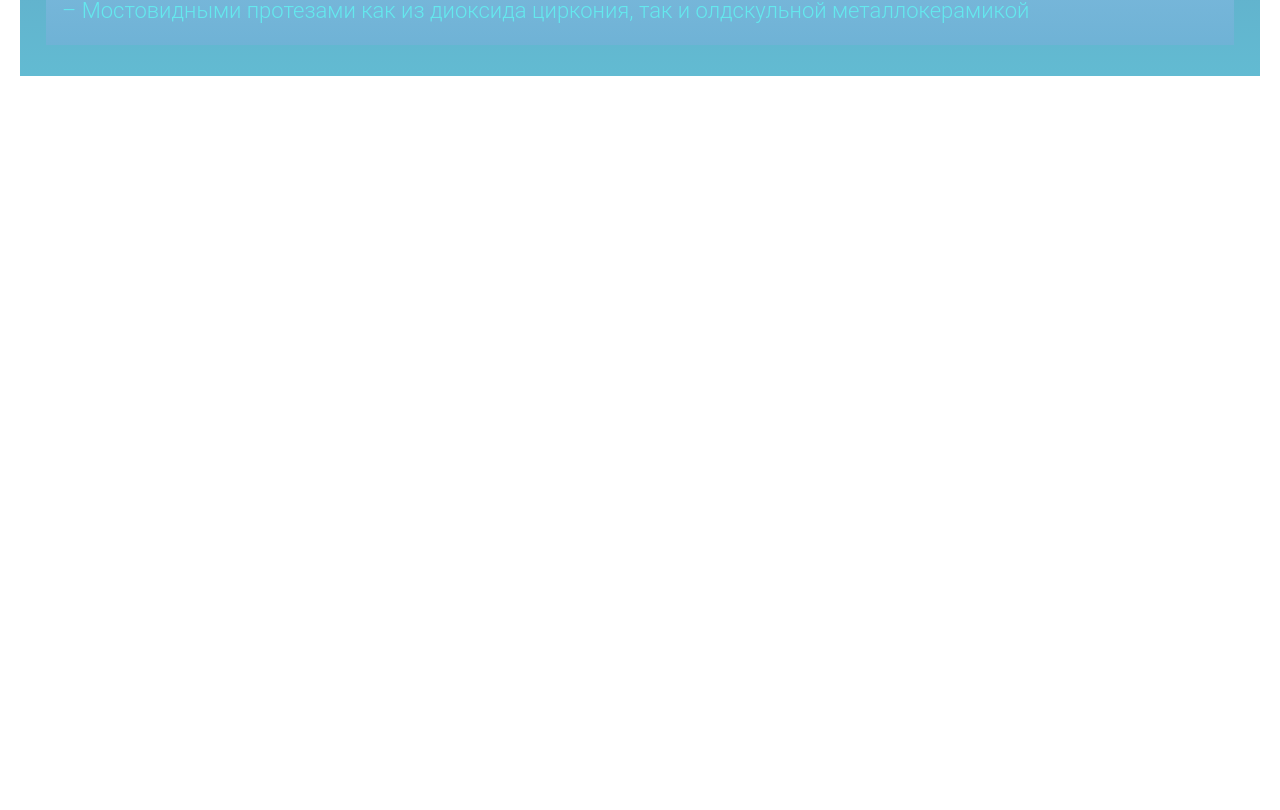
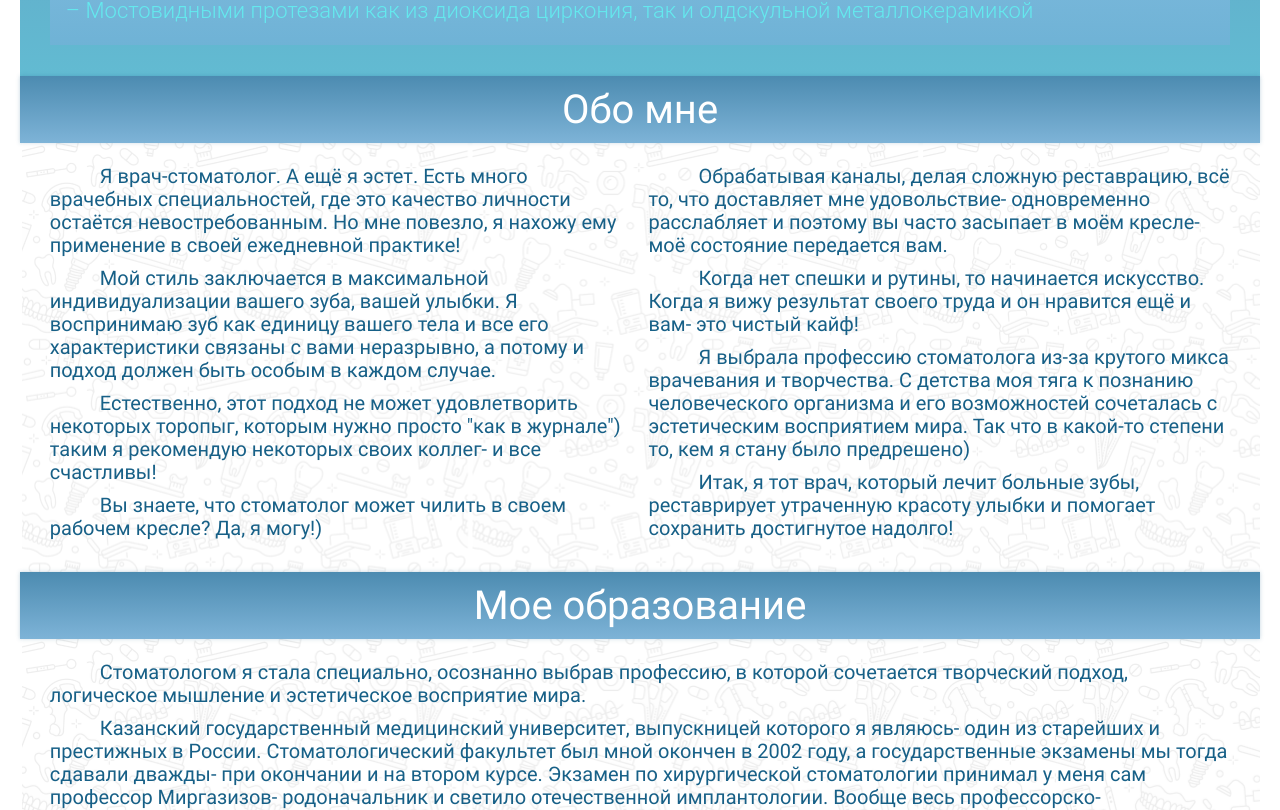
Before and after one commit to VitalyTikhonov/dentists-website, a React (Create React App) app: page /#/ in a window 1280 px wide. Shown: the part 1290-2100 px from the top of the page. Before the commit the page ends 1366 px from the top, so only its background shows below. Built offline with nearby package versions, Linux system fonts and the light colour scheme; a web font is replaced by a local one.

Commit message:
Made TextSection basic layout

```diff
--- a/src/App.js
+++ b/src/App.js
@@ -4,8 +4,12 @@ import "./App.scss";
 import Header from './components/Header/Header';
 import Cover from './components/Cover/Cover';
 import Services from './components/Services/Services';
+import TextSection from './components/TextSection/TextSection';
 import UIControls from "./components/UIControls/UIControls";
 import Counter from "./components/v1/counter/Counter";
+
+import textAboutDoctor from "./data/text-about-doctor.json";
+import textEducation from "./data/text-education.json";
 
 function App() {
   return (
@@ -15,12 +19,17 @@ function App() {
         <Switch>
           <Route exact path='/'>
             <Cover />
+
             <Services />
+
+            <TextSection textData={textAboutDoctor} columns />
+
+            <TextSection textData={textEducation} />
           </Route>
 
           {/* <Route path='/signup'>
-          <Signup />
-        </Route> */}
+            <Signup />
+          </Route> */}
 
           <Route path="/ui-development">
             <UIControls />
--- a/src/components/Services/Services.scss
+++ b/src/components/Services/Services.scss
@@ -4,7 +4,7 @@
   display: flex;
   flex-direction: column;
   align-items: center;
-  padding: 8px 26px 18px;
+  padding: 8px $paddingBasic 18px;
   background: linear-gradient(
     180deg,
     #64e9ee -55.42%,
--- /dev/null
+++ b/src/components/TextSection/TextSection.js
@@ -0,0 +1,21 @@
+import "./TextSection.scss";
+import Headline from "../Headline/Headline";
+import cn from "classnames";
+
+function TextSection({ textData, columns }) {
+  const { title, blocks } = textData;
+
+  return (
+    <section className="textSection" >
+      <div className="textSection__title-bar" >
+        <Headline level={2} color="white" >{title}</Headline>
+      </div>
+
+      <div className={cn("textSection__body", { textSection__columns: columns })} >
+        {blocks.map((blocks) => blocks.map((paragraph) => <p className="textSection__paragraph" >{paragraph}</p>))}
+      </div>
+    </section>
+  );
+}
+
+export default TextSection;
--- /dev/null
+++ b/src/components/TextSection/TextSection.scss
@@ -0,0 +1,33 @@
+@import "../../css-variables.scss";
+
+// .textSection {
+// }
+
+.textSection__title-bar {
+  display: flex;
+  justify-content: center;
+  padding: 10px 0;
+  background: linear-gradient(360deg, #97c8eb -51.59%, #176087 207.97%);
+  box-shadow: 0px 0px 4px rgba(23, 96, 135, 0.25);
+}
+
+.textSection__body {
+  box-sizing: border-box;
+  padding: 22px $paddingBasic;
+  background-image: url(../../images/styling-images/wallpaper_background_grey_transp.png);
+  background-repeat: repeat;
+  background-size: 450.56px;
+}
+
+.textSection__columns {
+  columns: 2;
+}
+
+.textSection__paragraph {
+  margin: 0 0 10px;
+  font-weight: 400;
+  font-size: $FS1240_SECTION_BODY;
+  line-height: 23px;
+  color: $DARK_BLUE;
+  text-indent: 50px;
+}
--- /dev/null
+++ b/src/data/text-about-doctor.json
@@ -0,0 +1,17 @@
+{
+  "title": "Обо мне",
+  "blocks": [
+    [
+      "Я врач-стоматолог. А ещё я эстет. Есть много врачебных специальностей, где это качество личности остаётся невостребованным. Но мне повезло, я нахожу ему применение в своей ежедневной практике!",
+      "Мой стиль заключается в максимальной индивидуализации вашего зуба, вашей улыбки. Я воспринимаю зуб как единицу вашего тела и все его характеристики связаны с вами неразрывно, а потому и подход должен быть особым в каждом случае.",
+      "Естественно, этот подход не может удовлетворить некоторых торопыг, которым нужно просто \"как в журнале\") таким я рекомендую некоторых своих коллег- и все счастливы!"
+    ],
+    [
+      "Вы знаете, что стоматолог может чилить в своем рабочем кресле? Да, я могу!)",
+      "Обрабатывая каналы, делая сложную реставрацию, всё то, что доставляет мне удовольствие- одновременно расслабляет и поэтому вы часто засыпает в моём кресле- моё состояние передается вам.",
+      "Когда нет спешки и рутины, то начинается искусство. Когда я вижу результат своего труда и он нравится ещё и вам- это чистый кайф!",
+      "Я выбрала профессию стоматолога из-за крутого микса врачевания и творчества. С детства моя тяга к познанию человеческого организма и его возможностей сочеталась с эстетическим восприятием мира. Так что в какой-то степени то, кем я стану было предрешено)",
+      "Итак, я тот врач, который лечит больные зубы, реставрирует утраченную красоту улыбки и помогает сохранить достигнутое надолго!"
+    ]
+  ]
+}
--- /dev/null
+++ b/src/data/text-education.json
@@ -0,0 +1,11 @@
+{
+  "title": "Мое образование",
+  "blocks": [
+    [
+      "Стоматологом я стала специально, осознанно выбрав профессию, в которой сочетается творческий подход, логическое мышление и эстетическое восприятие мира.",
+      "Казанский государственный медицинский университет, выпускницей которого я являюсь- один из старейших и престижных в России. Стоматологический факультет был мной окончен в 2002 году, а государственные экзамены мы тогда сдавали дважды- при окончании и на втором курсе. Экзамен по хирургической стоматологии принимал у меня сам профессор Миргазизов- родоначальник и светило отечественной имплантологии. Вообще весь профессорско- преподавательских состав был абсолютно выдающимся, и о каждом преподавателе я могу рассказывать часами. Но краткость- сестра таланта😁.",
+      "Поэтому далее была интернатура- это особый, ныне упразднённый, вид последипломного обучения выпускников медицинских факультетов,  который позволил попробовать свои силы в разных сферах стоматологии в самом начале карьеры- ведь у нас было по 2.5 месяца чистой практики один на один с пациентом (под чутким руководством врача- наставника) в качестве стоматолога- терапевта, стоматолога- ортопеда, стоматолога-хирурга и детского стоматолога. Каждый вид деятельности проходил на своей базе- в муниципальной стоматологической поликлинике, челюстно- лицевом отделении стационара и в детской стоматологии.",
+      "По результатам интернатуры можно было выбрать любой вид деятельности и углубиться в него, а можно было работать с несколькими специализациями, оставив в документах \"стоматология общей практики\". Я выбрала последний вариант."
+    ]
+  ]
+}
```
Also changed, not shown: src/images/styling-images/wallpaper_background_grey_transp.png (added).
